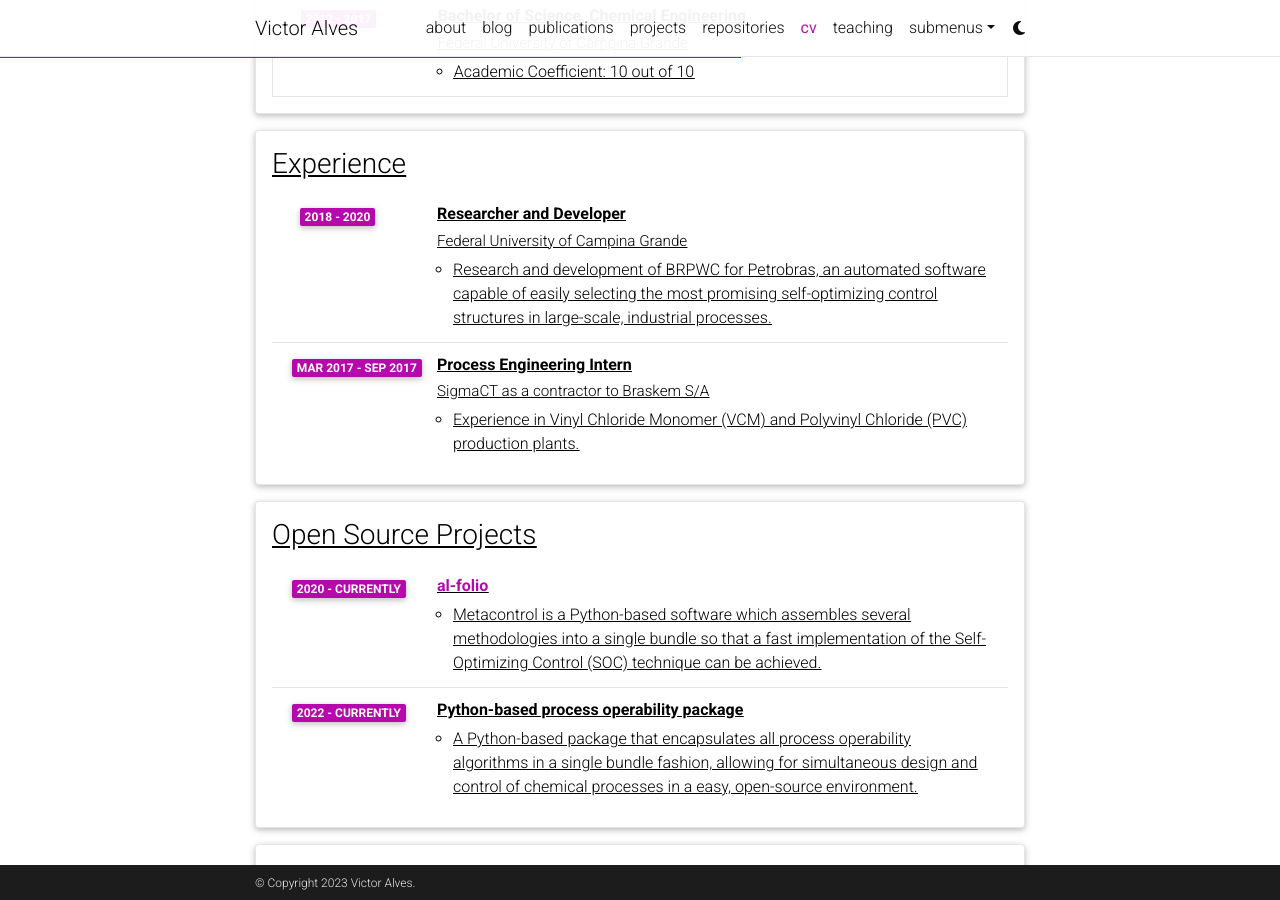
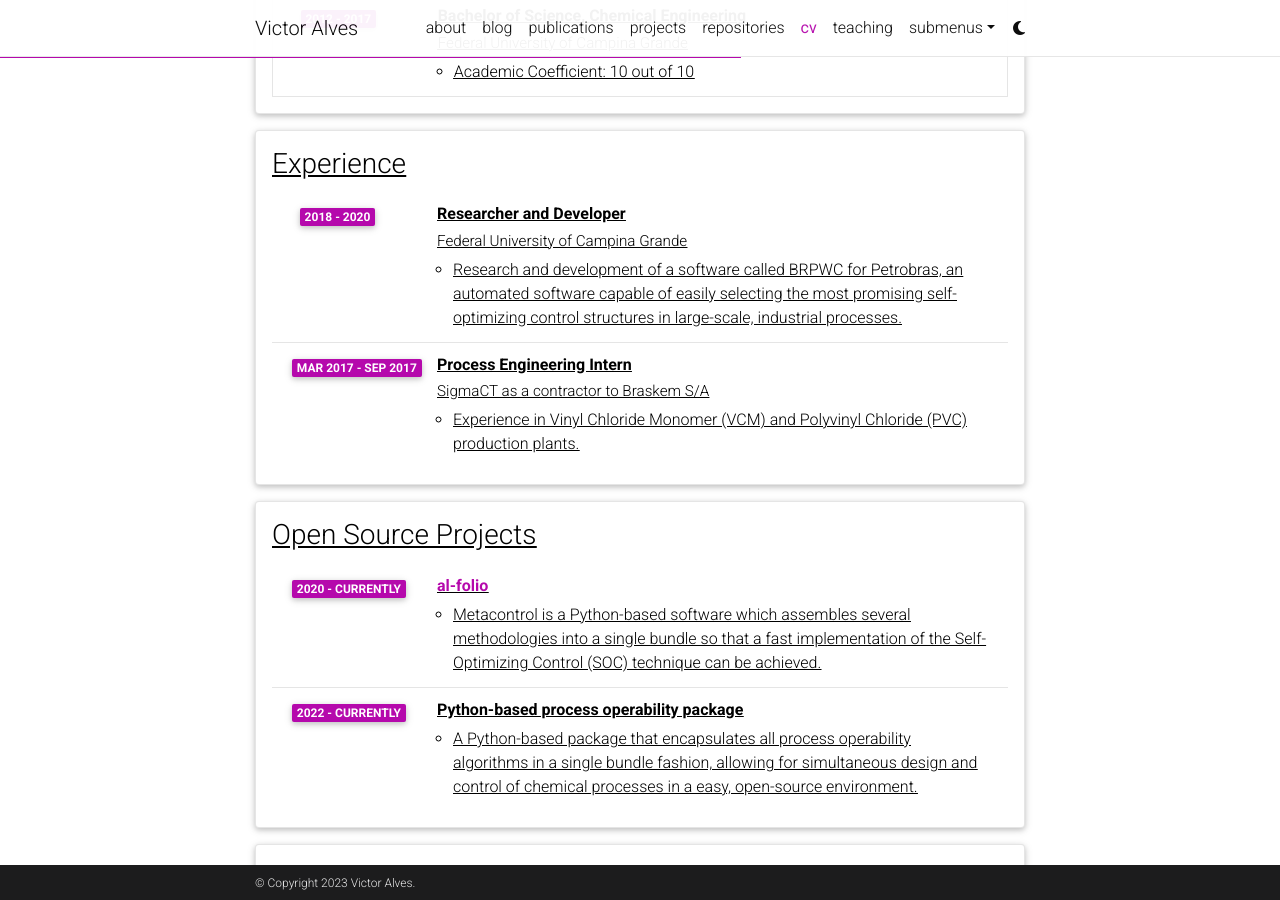
Before and after one commit to yifeishi/yifeishi.github.io, a Jekyll site: the page built from _pages/cv.md, in a window 1280 px wide and 900 px high, scrolled down 1275 px. Built offline with Jekyll 4.4.1, drawn with Linux system fonts in a browser that asks for light colours; comment, search, counter and statistics services are not loaded; a style sheet for code colours, icons or effects is not loaded.

Commit message:
fixed cv and added repos and github username

```diff
--- a/_data/cv.yml
+++ b/_data/cv.yml
@@ -52,7 +52,7 @@
       institution: Federal University of Campina Grande
       year: 2018 - 2020
       description:
-        - Research and development of BRPWC for Petrobras, an automated software capable of easily selecting the most promising self-optimizing control structures in large-scale, industrial processes.
+        - Research and development of a software called BRPWC for Petrobras, an automated software capable of easily selecting the most promising self-optimizing control structures in large-scale, industrial processes.
     - title: Process Engineering Intern
       institution: SigmaCT as a contractor to Braskem S/A
       year: Mar 2017 - Sep 2017
```
Also changed, not shown: _data/repositories.yml (+3 -9 lines).
